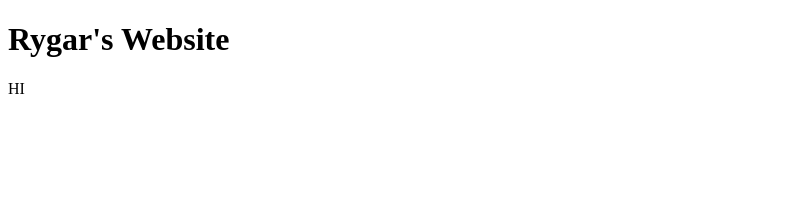
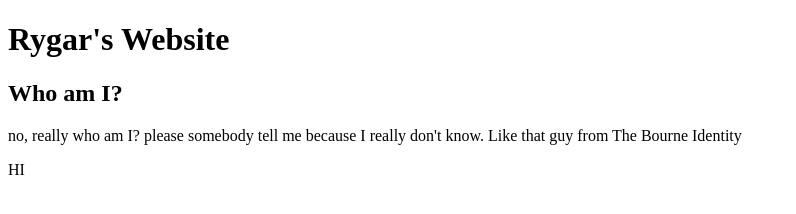
Before and after one commit to RockersDriven/RockersDriven.github.io, a plain HTML site: page index.html in a window 1280 px wide. Shown: the whole page, without its empty margins (0-796 px from the left). Drawn offline with Linux system fonts and the light colour scheme.

Commit message:
added paragraphs

```diff
--- a/index.html
+++ b/index.html
@@ -12,6 +12,9 @@
   <body>
     <div id="body">
     <h1>Rygar's Website</h1>
+    <h2>Who am I?</h2>
+      <p>no, really who am I? please somebody tell me because I really don't know. Like that guy from The Bourne Identity</p>
+      <p></p>
     <p>HI</p>
     <br>
     </div>
```
